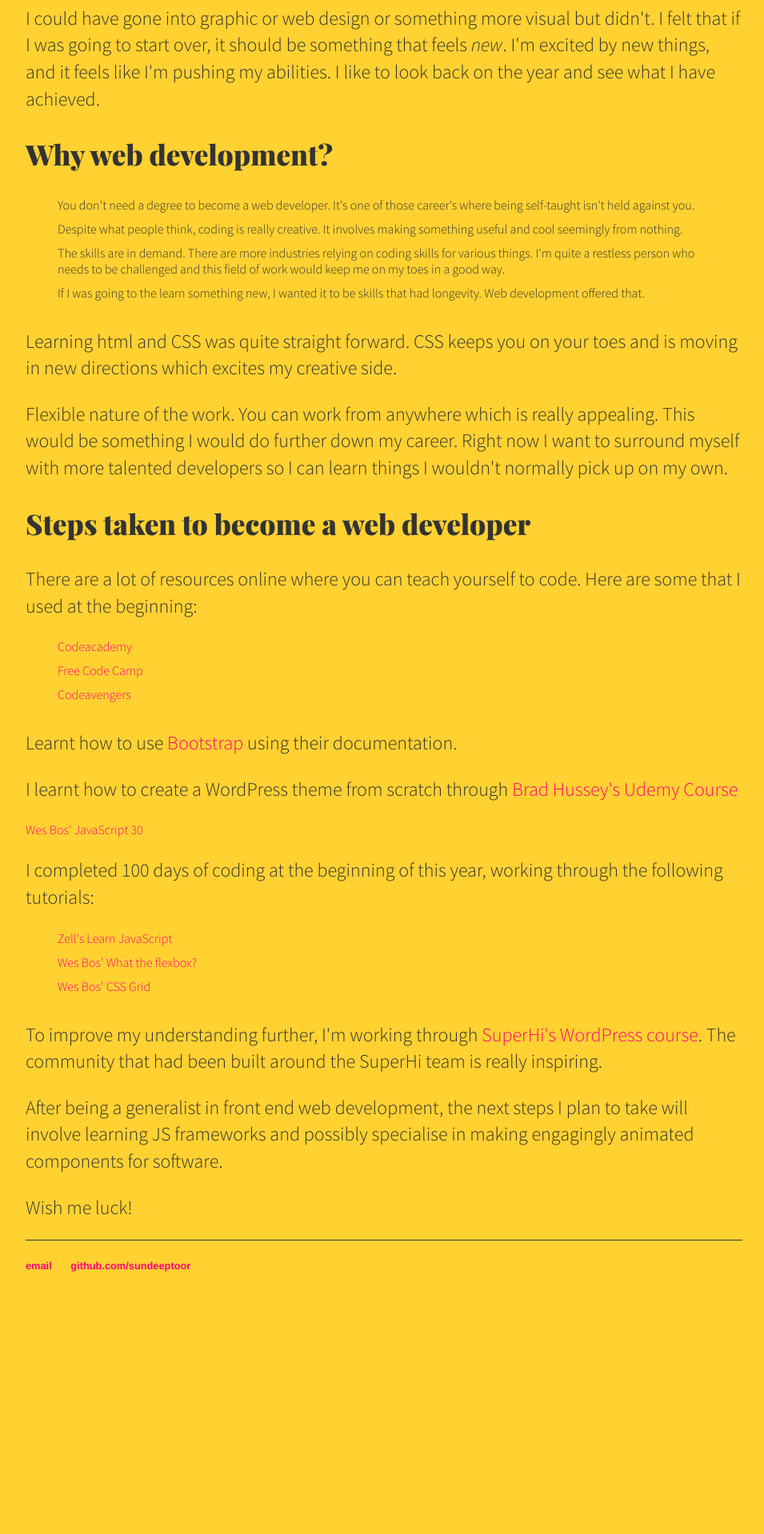
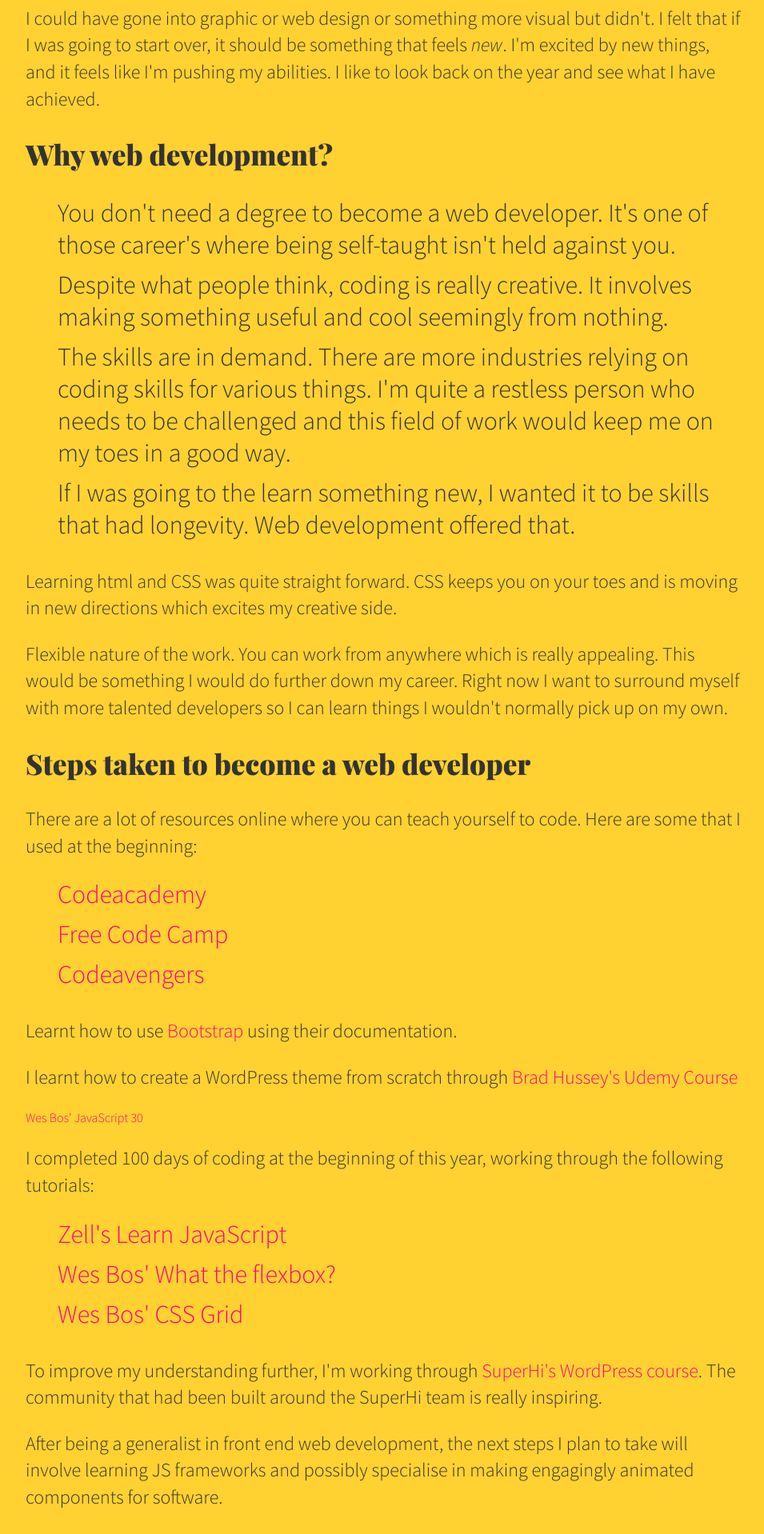
Before and after one commit to SundeepToor/sundeeptoor.github.io, a Jekyll site: the page built from _posts/2018-06-25-Why-I-Became-A-Web-Developer.md, in a window 1280 px wide. Shown: the part 835-2753 px from the top of the page at 80% size, without its empty margins (160-1115 px from the left). Built offline with Jekyll 4.4.1, drawn with Linux system fonts in a browser that asks for light colours; our own code applies the rules of GitHub Pages for plain Markdown files; before the commit the page ends 2497 px from its top, so only the background shows below that.

Commit message:
Update main.css

```diff
--- a/css/main.css
+++ b/css/main.css
@@ -127,4 +127,6 @@
 }
 .blog ul li{
     display:block;
+    list-style-type: square;
+    font-size: 2em;
 }
```
